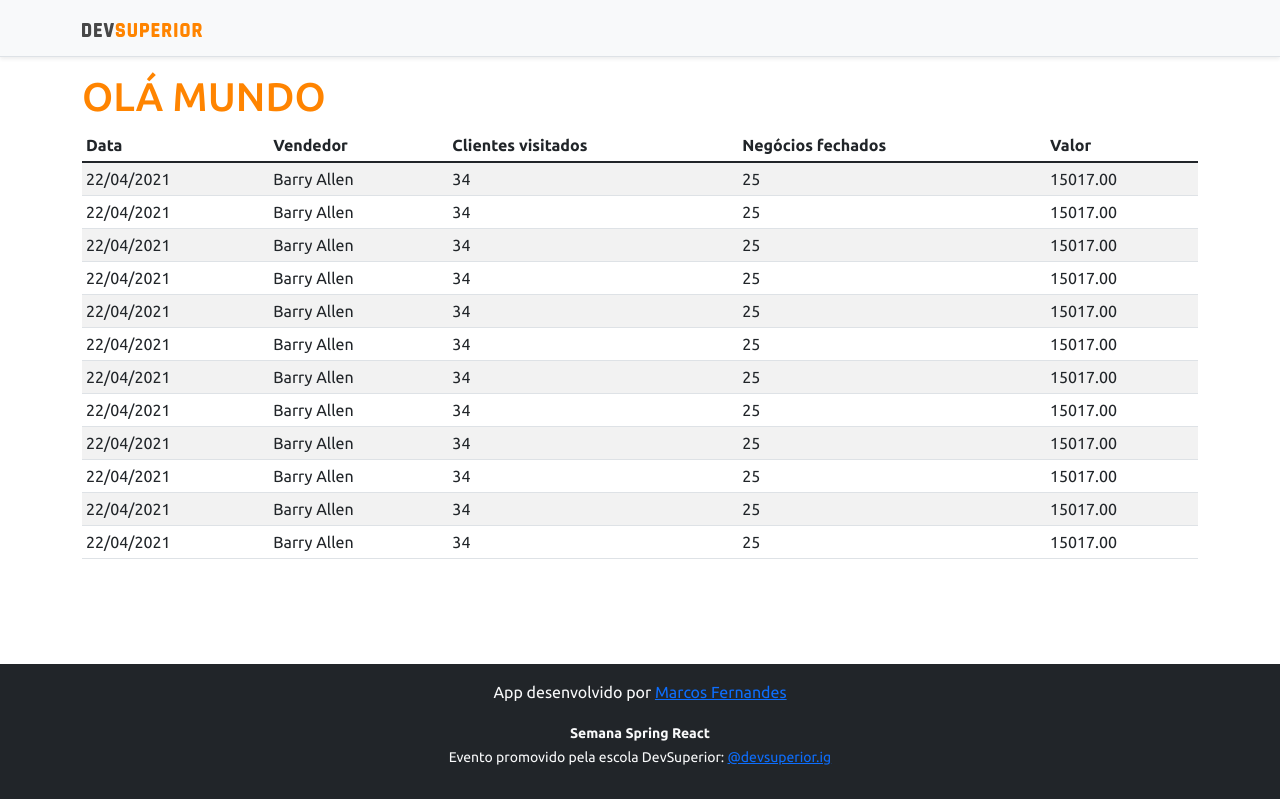
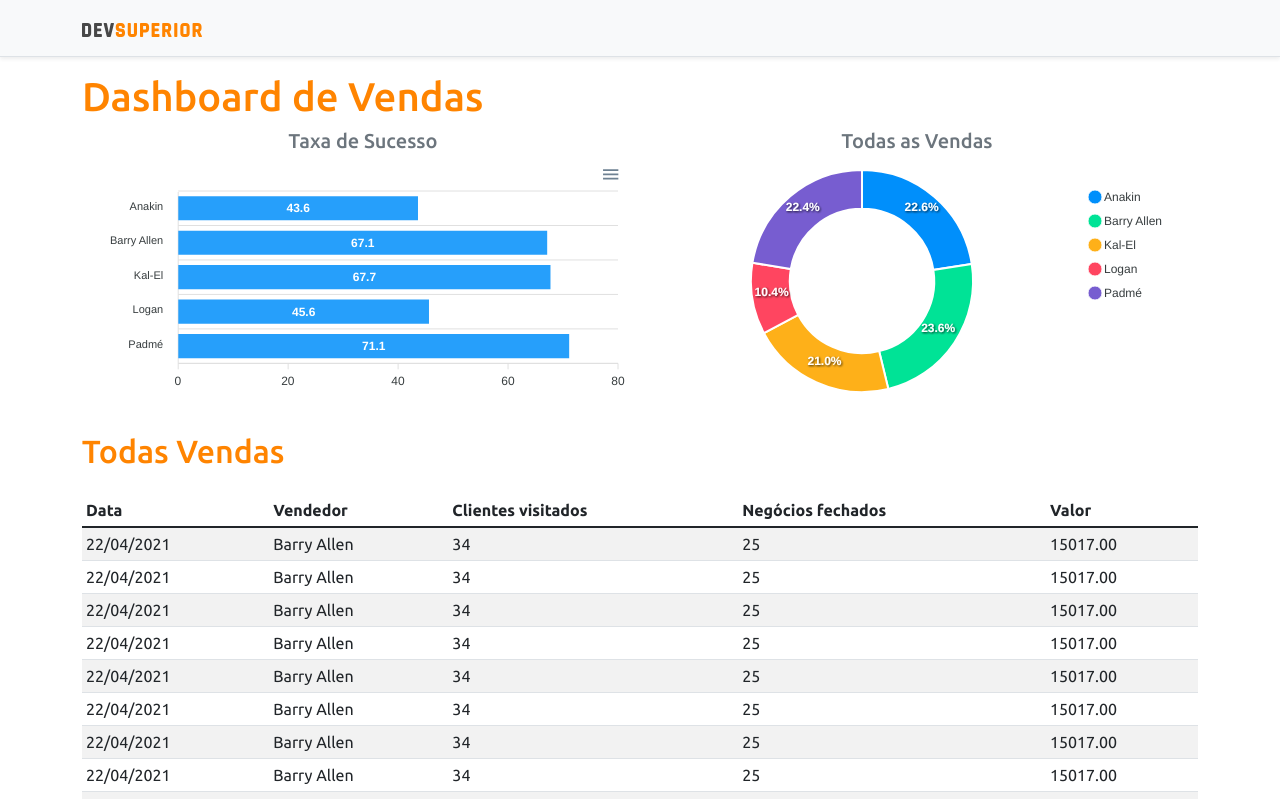
Before and after one commit to ferkernel/projeto-sds3, a React (Create React App) app in the folder frontend/: page / in a window 1280 px wide. Shown: the top 799 px of the page. Built offline with nearby package versions, Linux system fonts and the light colour scheme.

Commit message:
static charts

```diff
--- a/frontend/package.json
+++ b/frontend/package.json
@@ -11,8 +11,10 @@
     "@types/node": "^12.0.0",
     "@types/react": "^17.0.0",
     "@types/react-dom": "^17.0.0",
+    "apexcharts": "^3.29.0",
     "bootstrap": "^5.1.3",
     "react": "^17.0.2",
+    "react-apexcharts": "^1.3.9",
     "react-dom": "^17.0.2",
     "react-scripts": "4.0.3",
     "typescript": "^4.1.2",
--- a/frontend/src/App.tsx
+++ b/frontend/src/App.tsx
@@ -1,13 +1,28 @@
 import NavBar from "components/NavBar";
 import Footer from "components/Footer";
 import DataTable from "components/DataTable";
+import BarChat from "components/Barchart";
+import DonutChart from "components/DonutChart";
 
 function App() {
   return (
     <>
     <NavBar />
     <div className="container">
-      <h1 className="text-primary">OLÁ MUNDO</h1>
+      <h1 className="text-primary" py-3>Dashboard de Vendas</h1>
+      <div className="row px-3">
+        <div className="col-sm-6">
+        <h5 className="text-center text-secondary">Taxa de Sucesso</h5>
+        <BarChat />
+        </div>
+        <div className="col-sm-6">
+        <h5 className="text-center text-secondary">Todas as Vendas</h5>
+        <DonutChart />
+        </div>
+      </div>
+      <div className ="py-3">
+        <h2 className="text-primary">Todas Vendas </h2>
+      </div>
       <DataTable />
     </div>
 
--- /dev/null
+++ b/frontend/src/components/Barchart/index.tsx
@@ -0,0 +1,37 @@
+import Chart from 'react-apexcharts';
+
+const BarChat = () => {
+
+    const options = {
+        plotOptions: {
+            bar: {
+                horizontal: true,
+            }
+        },
+    };
+
+    const mockData = {
+        labels: {
+            categories: ['Anakin', 'Barry Allen', 'Kal-El', 'Logan', 'Padmé']
+        },
+        series: [
+            {
+                name: "% Sucesso",
+                data: [43.6, 67.1, 67.7, 45.6, 71.1]
+            }
+        ]
+    };
+
+    return (
+
+        <Chart
+            options={{ ...options, xaxis: mockData.labels }}
+            series={mockData.series}
+            type ="bar"
+            height="240"
+        />
+
+    );
+}
+
+export default BarChat;
--- /dev/null
+++ b/frontend/src/components/DonutChart/index.tsx
@@ -0,0 +1,28 @@
+import Chart from 'react-apexcharts';
+
+const DonutChart = () => {
+
+    const mockData = {
+        series: [477138, 499928, 444867, 220426, 473088],
+        labels: ['Anakin', 'Barry Allen', 'Kal-El', 'Logan', 'Padmé']
+    }
+
+    const options = {
+        legend: {
+            show: true
+        }
+    }
+
+    return (
+
+        <Chart
+            options={{ ...options, labels: mockData.labels }}
+            series={mockData.series}
+            type ="donut"
+            height="240"
+        />
+
+    );
+}
+
+export default DonutChart;
```
Also changed, not shown: 1 other file (tests, documents, lock files or other folders).
